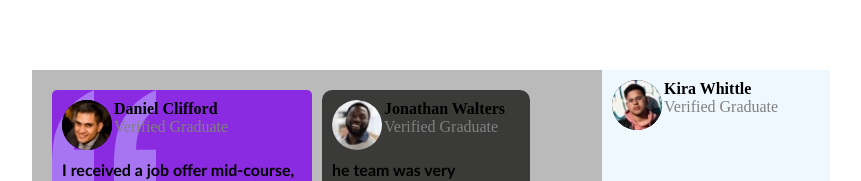
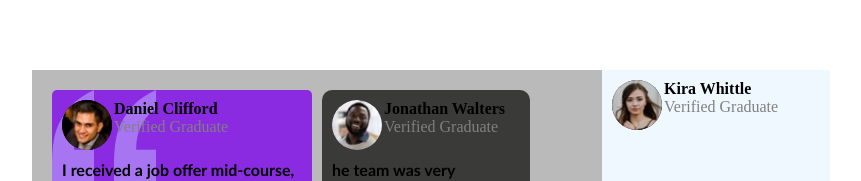
Before and after one commit to elfitahchaimaa/livecoding, a plain HTML site: page index.html in a window 1280 px wide. Shown: the top 181 px of the page, without its empty margins (38-899 px from the left). Drawn offline with Linux system fonts and the light colour scheme.

Commit message:
last commit h

```diff
--- a/index.html
+++ b/index.html
@@ -74,7 +74,7 @@
         <div class="section2">
             <div class="sectionimgtxt">
                     <div class="image">
-                        <img src="GryffindorElites-LiveCoding-HTML-CSS-master/images/image-patrick.jpg" alt="profile">
+                        <img src="GryffindorElites-LiveCoding-HTML-CSS-master/images/image-kira.jpg" alt="profile">
 
                     </div>
                         <div class="text-profile">
--- a/style.css
+++ b/style.css
@@ -12,6 +12,7 @@
     height: 100vh;
     padding: 20px;
     margin: 50px;
+    justify-content: center;
 
 }
 .section1{
```
